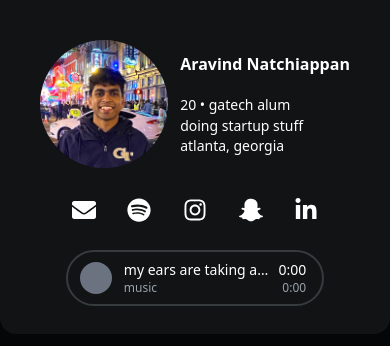
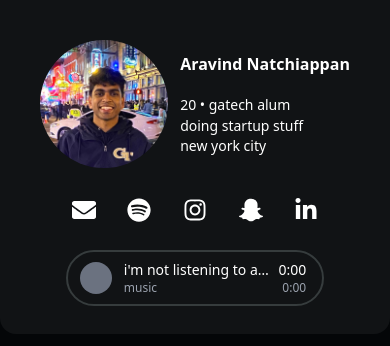
Before and after one commit to aravindnatch/aravindnatch.github.io, a Next.js app: page / in a window 390 px wide. Shown: the top 346 px of the page. Built offline with nearby package versions, Linux system fonts and the light colour scheme; no server answers.

Commit message:
update mobile copy

```diff
--- a/components/mobile.tsx
+++ b/components/mobile.tsx
@@ -30,7 +30,6 @@ const msToTime = (duration: number) => {
 const Mobile: NextPage = () => {
   const [ listening, setListening ] = useState<Listening>({artist: '', song: '', image: '', link: 'https://open.spotify.com/user/aravind.natch', duration: "0:00"})
   const [ time, setTime ] = useState("0:00")
-  const [ forceChange, setForceChange ] = useState(false)
   const [ isPlaying, setIsPlaying ] = useState(false)
 
   function fetchData() {
@@ -120,7 +119,7 @@ const Mobile: NextPage = () => {
               <div className="mt-4">
                 <h2 className="text-sm text-left text-white inline">{getAge()} • gatech alum</h2>
                 <h2 className="text-sm text-left text-white">doing startup stuff</h2>
-                <h2 className="text-sm text-left text-white">atlanta, georgia</h2>
+                <h2 className="text-sm text-left text-white">new york city</h2>
               </div>
             </div>
           </div>
@@ -154,7 +153,7 @@ const Mobile: NextPage = () => {
                   }
                 </div>
                 <div className="text-white text-left text-sm pl-2 truncate w-full">
-                  {listening.song || 'my ears are taking a break'}
+                  {listening.song || 'i\'m not listening to anything'}
                   <div className="text-xs">
                     <span className="text-gray-400">
                       {listening.artist || 'music'}
```
